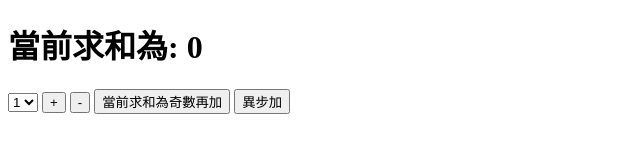
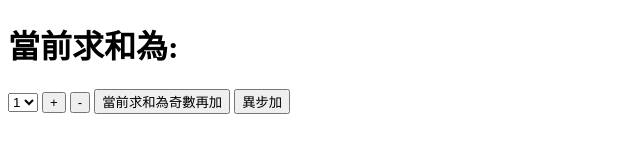
Before and after one commit to DennisLin0125/React, a React (Create React App) app: page / in a window 1280 px wide. Shown: the top 160 px of the page, without its empty margins (0-640 px from the left). Built offline with nearby package versions, Linux system fonts and the light colour scheme.

Commit message:
react_redux組件 連接容器组件與UI组件

```diff
--- a/package.json
+++ b/package.json
@@ -9,6 +9,7 @@
     "@testing-library/user-event": "^13.5.0",
     "react": "^18.2.0",
     "react-dom": "^18.2.0",
+    "react-redux": "^8.1.3",
     "react-scripts": "5.0.1",
     "redux": "^4.2.1",
     "web-vitals": "^2.1.4"
--- a/src/App.jsx
+++ b/src/App.jsx
@@ -1,11 +1,14 @@
 import React, { Component } from 'react'
-import Count from './componets/Count'
+import Count from './containers/count'
+
+// 引入store
+import store from './redux/store'
 
 export default class App extends Component {
   render() {
     return (
       <div>
-        <Count />
+        <Count store={store}/>
       </div>
     )
   }
--- a/src/componets/Count/index.jsx
+++ b/src/componets/Count/index.jsx
@@ -1,61 +1,36 @@
 import React, { Component } from 'react'
-import store from '../../redux/store'
 
-// 引入action
-import {
-    createIncrementAction,
-    createDecrementAction,
-    createIncrementAsyncAction
-} from '../../redux/count_action'
+
 
 export default class Count extends Component {
 
     state = { carName: "BMW" }
 
-    // componentDidMount() {
-    //     // 監測redux中的狀態變化,只要變化,就調用render
-    //     store.subscribe(() => {
-    //         this.setState({});
-    //     })
-    // }
-
     // 加法
     increment = () => {
         // 獲取用戶輸入
         const { value } = this.selectNumber;
-        store.dispatch(createIncrementAction(value * 1))
     }
     // 減法
     decrement = () => {
         // 獲取用戶輸入
         const { value } = this.selectNumber;
-        store.dispatch(createDecrementAction(value * 1))
     }
     // 當前求和為奇數再加
     incrementIfOdd = () => {
         // 獲取用戶輸入
         const { value } = this.selectNumber;
-
-        if (store.getState().count % 2 === 1) {
-            // *1 為了強制將字串轉數字
-            store.dispatch(createIncrementAction(value * 1))
-        }
     }
     // 異步加
     incrementAsync = () => {
         // 獲取用戶輸入
         const { value } = this.selectNumber;
-        // setTimeout(() => {
-        //     // *1 為了強制將字串轉數字
-        //     store.dispatch(createIncrementAction(value * 1))
-        // }, 500);
-        store.dispatch(createIncrementAsyncAction(value * 1, 500))
 
     }
     render() {
         return (
             <div>
-                <h1>當前求和為: {store.getState().count}</h1>
+                <h1>當前求和為: {}</h1>
                 <select ref={c => this.selectNumber = c}>
                     <option value="1">1</option>
                     <option value="2">2</option>
--- /dev/null
+++ b/src/containers/count/index.jsx
@@ -0,0 +1,8 @@
+// 引入count的UI組件
+import CountUI from '../../componets/Count'
+// 引入connect
+import {connect} from 'react-redux'
+
+const CountContainer = connect()(CountUI);
+
+export default CountContainer;
```
Also changed, not shown: 1 other file (tests, documents, lock files or other folders).
